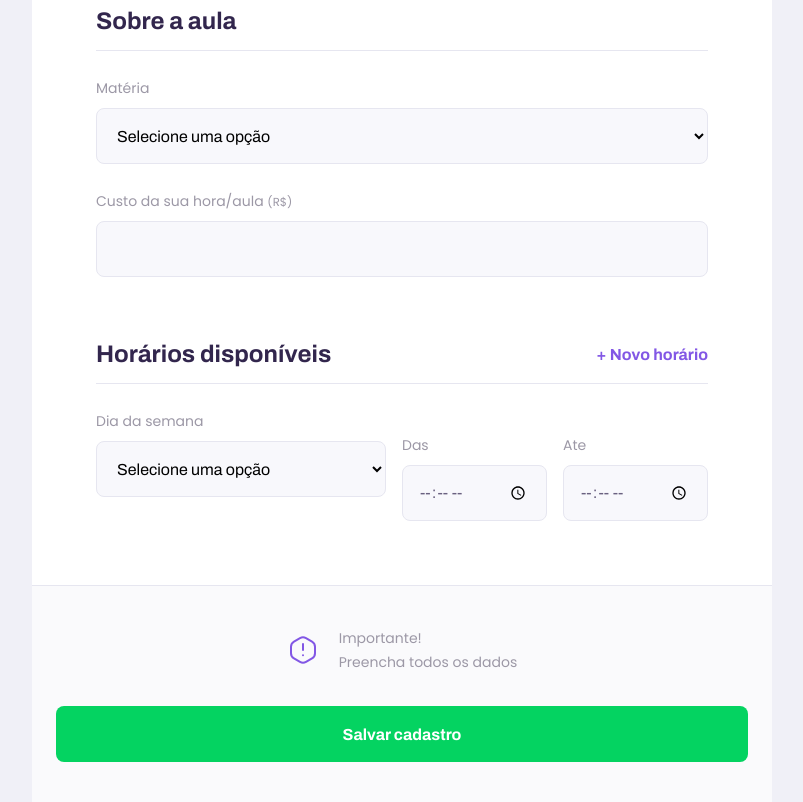
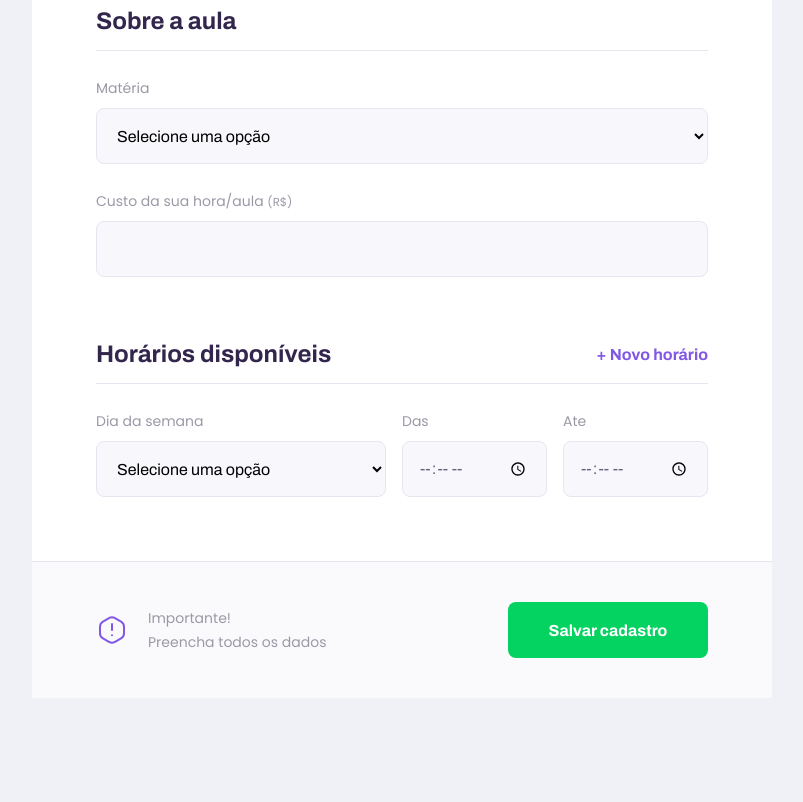
Before and after one commit to camillabarreto/NLW_2, a plain HTML site: page give-classes.html in a window 1280 px wide. Shown: the part 1034-1836 px from the top of the page, without its empty margins (238-1041 px from the left). After the commit the page ends 1732 px from the top, so only its background shows below. Drawn offline with Linux system fonts and the light colour scheme.

Commit message:
finalizado desktop

```diff
--- a/give-classes.html
+++ b/give-classes.html
@@ -86,7 +86,7 @@
                     </div>
                 </fieldset>
 
-                <fieldset>
+                <fieldset id="schedule-items">
                     <legend>Horários disponíveis
                         <button id="add-time">+ Novo horário</button>
                     </legend>
--- a/styles/partials/page-give-classes.css
+++ b/styles/partials/page-give-classes.css
@@ -135,7 +135,24 @@
         column-gap: 1.6rem;
     }
 
+    #page-give-classes #schedule-items .select-block+.input-block,
+    #page-give-classes #schedule-items .input-block+.input-block{
+        /* #schedule-items para alterar somente nesse id*/
+        /* poderia usar 'important' mas é bom evitar*/
+        margin-top: 0;
+    }
 
+    #page-give-classes main footer{
+        padding: 40px 64px;
+        display: flex;
+        align-content: center;
+        justify-content: space-between;
+    }
+
+    #page-give-classes main footer button{
+        margin-top: 0;
+        width: 200px;
+    }
 
 
 }
```
